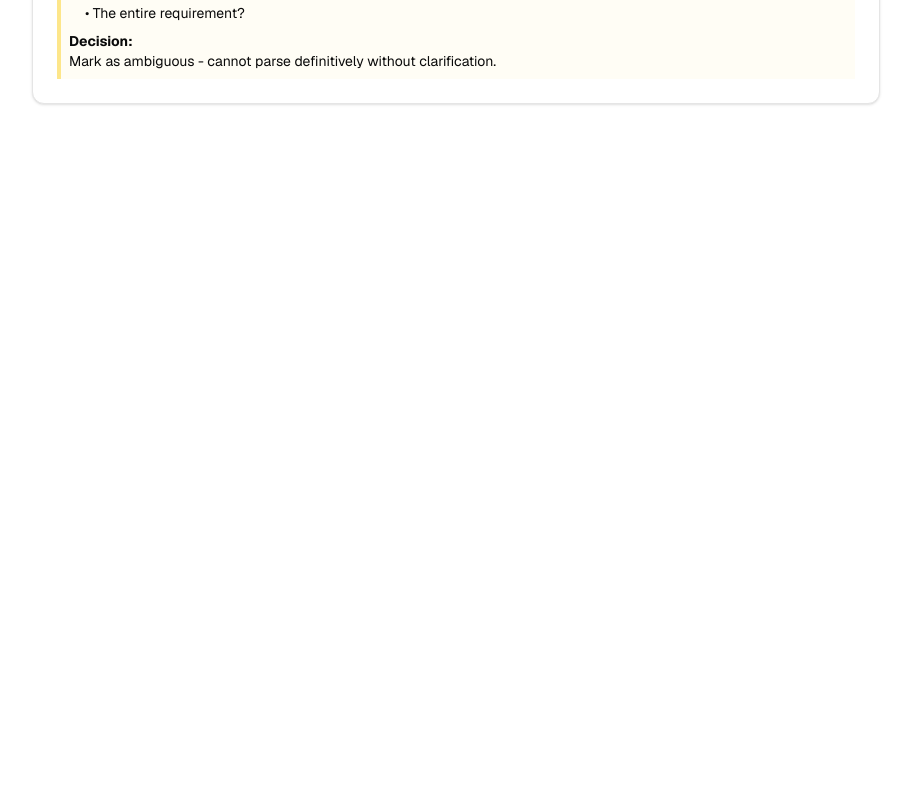
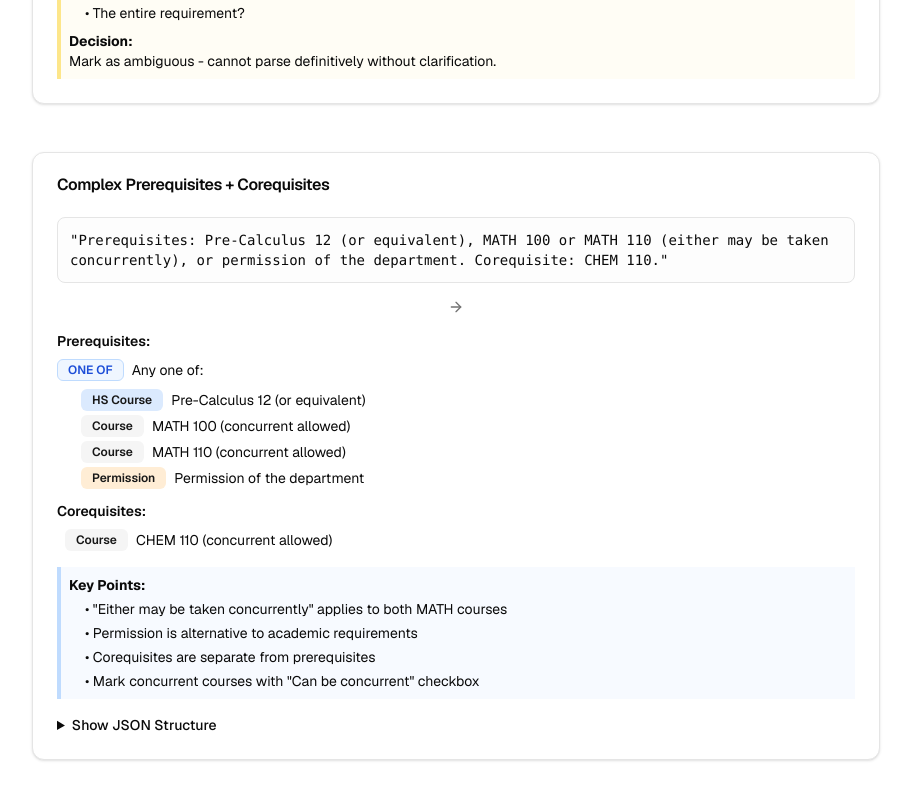
Before and after one commit to Highfire1/crowdsourcing, a Next.js app: page /examples in a window 1280 px wide. Shown: the part 1564-2364 px from the top of the page, without its empty margins (184-1095 px from the left). Before the commit the page ends 1836 px from the top, so only its background shows below. Built offline with nearby package versions, Linux system fonts and the light colour scheme; no server answers.

Commit message:
add example

```diff
--- a/app/examples/page.tsx
+++ b/app/examples/page.tsx
@@ -152,6 +152,115 @@ export default function ExamplesPage() {
           </CardContent>
         </Card>
 
+        {/* Example 4: Complex Prerequisites with Corequisites */}
+        <Card>
+          <CardHeader>
+            <CardTitle>Complex Prerequisites + Corequisites</CardTitle>
+          </CardHeader>
+          <CardContent className="space-y-4">
+            <div className="p-3 border rounded-lg bg-muted/20">
+              <p className="text-sm font-mono">
+                &quot;Prerequisites: Pre-Calculus 12 (or equivalent), MATH 100 or MATH 110 (either may be taken concurrently), or permission of the department. Corequisite: CHEM 110.&quot;
+              </p>
+            </div>
+
+            <div className="flex justify-center">
+              <ArrowRight className="h-4 w-4 text-muted-foreground" />
+            </div>
+
+            <div className="space-y-3">
+              <div className="space-y-2">
+                <h4 className="text-sm font-semibold">Prerequisites:</h4>
+                <div className="flex items-center gap-2">
+                  <Badge variant="outline" className="bg-blue-50 dark:bg-blue-900 text-blue-700 dark:text-blue-300 border-blue-200 dark:border-blue-700">ONE OF</Badge>
+                  <span className="text-sm">Any one of:</span>
+                </div>
+                <div className="ml-6 space-y-1">
+                  <div className="flex items-center gap-2">
+                    <Badge variant="secondary" className="bg-blue-100 dark:bg-blue-800 text-xs">HS Course</Badge>
+                    <span className="text-sm">Pre-Calculus 12 (or equivalent)</span>
+                  </div>
+                  <div className="flex items-center gap-2">
+                    <Badge variant="secondary" className="text-xs">Course</Badge>
+                    <span className="text-sm">MATH 100 (concurrent allowed)</span>
+                  </div>
+                  <div className="flex items-center gap-2">
+                    <Badge variant="secondary" className="text-xs">Course</Badge>
+                    <span className="text-sm">MATH 110 (concurrent allowed)</span>
+                  </div>
+                  <div className="flex items-center gap-2">
+                    <Badge variant="secondary" className="bg-orange-100 dark:bg-orange-800 text-xs">Permission</Badge>
+                    <span className="text-sm">Permission of the department</span>
+                  </div>
+                </div>
+              </div>
+
+              <div className="space-y-2">
+                <h4 className="text-sm font-semibold">Corequisites:</h4>
+                <div className="ml-2 space-y-1">
+                  <div className="flex items-center gap-2">
+                    <Badge variant="secondary" className="text-xs">Course</Badge>
+                    <span className="text-sm">CHEM 110 (concurrent allowed)</span>
+                  </div>
+                </div>
+              </div>
+            </div>
+
+            <div className="p-2 border-l-4 border-blue-200 bg-blue-50/50 dark:bg-blue-900/20 text-sm">
+              <strong>Key Points:</strong>
+              <ul className="mt-1 ml-4 space-y-1">
+                <li>• &quot;Either may be taken concurrently&quot; applies to both MATH courses</li>
+                <li>• Permission is alternative to academic requirements</li>
+                <li>• Corequisites are separate from prerequisites</li>
+                <li>• Mark concurrent courses with &quot;Can be concurrent&quot; checkbox</li>
+              </ul>
+            </div>
+
+            <details className="mt-4">
+              <summary className="text-sm font-medium cursor-pointer hover:text-blue-600">
+                Show JSON Structure
+              </summary>
+              <pre className="mt-3 p-3 rounded border text-xs overflow-auto max-h-64 bg-gray-50 dark:bg-gray-900">
+{`{
+  "prerequisites": {
+    "type": "group",
+    "logic": "ONE_OF",
+    "children": [
+      {
+        "type": "HSCourse",
+        "course": "Pre-Calculus 12",
+        "orEquivalent": "true"
+      },
+      {
+        "type": "course",
+        "department": "MATH",
+        "number": "100",
+        "canBeTakenConcurrently": "true"
+      },
+      {
+        "type": "course",
+        "department": "MATH",
+        "number": "110",
+        "canBeTakenConcurrently": "true"
+      },
+      {
+        "type": "permission",
+        "note": "Permission of the department."
+      }
+    ]
+  },
+  "corequisites": {
+    "type": "course",
+    "department": "CHEM",
+    "number": "110",
+    "canBeTakenConcurrently": "true"
+  }
+}`}
+              </pre>
+            </details>
+          </CardContent>
+        </Card>
+
         <div className="pb-24"></div>
       </div>
     </main>
```
